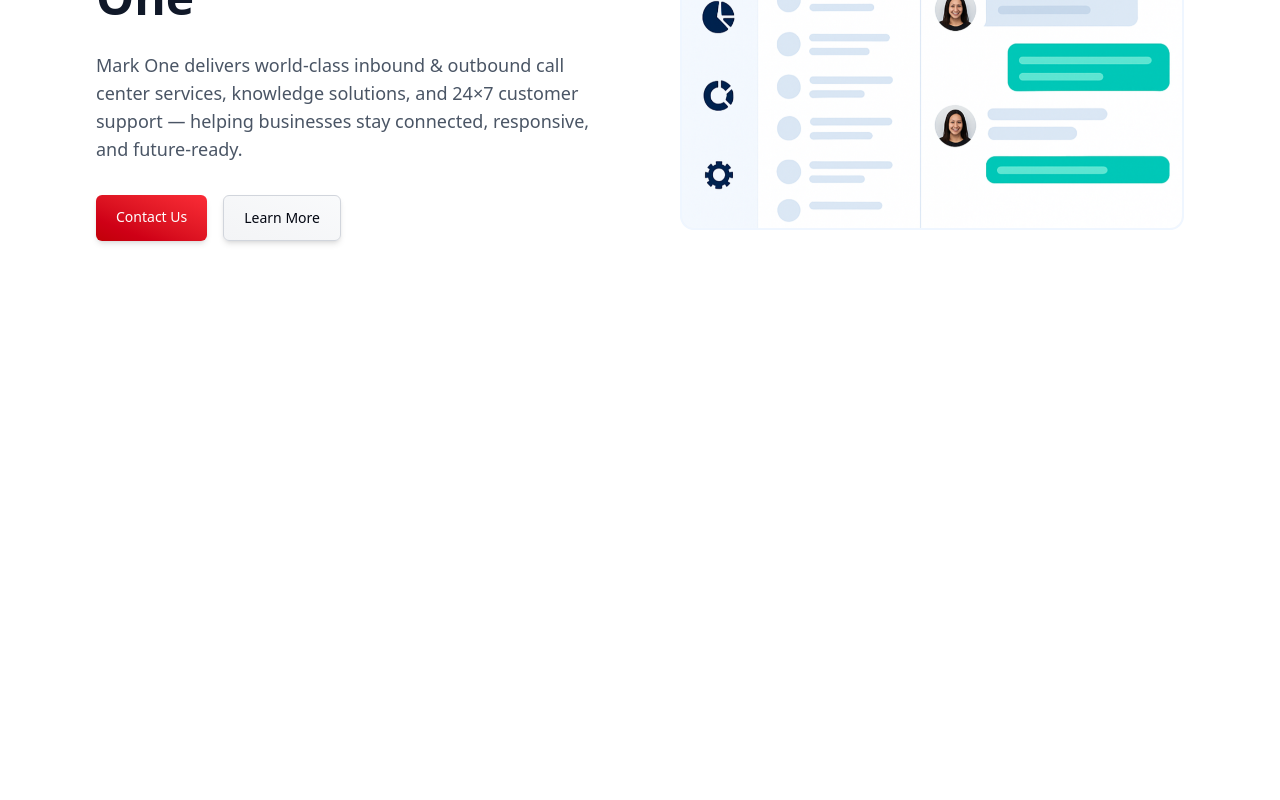
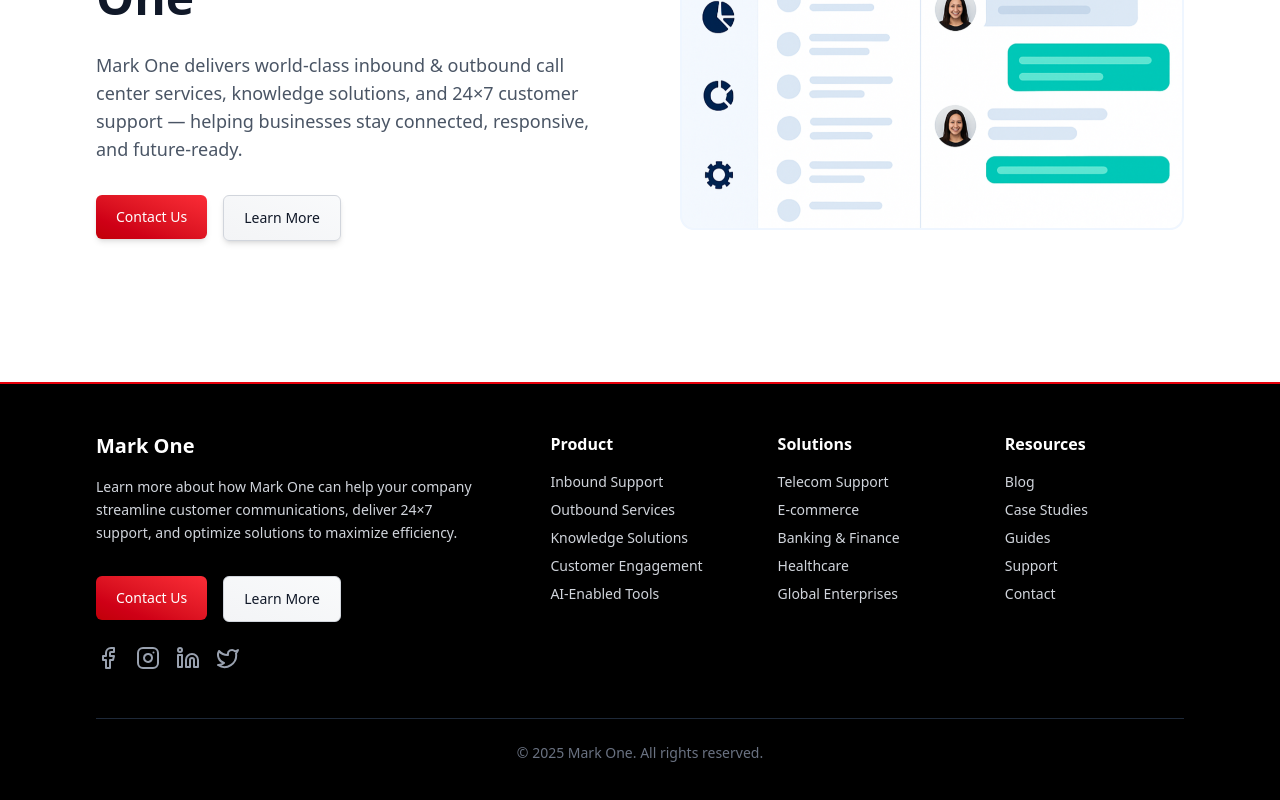
Before and after one commit to Mark-One-Technocoms/mark-one, a React (Vite) app: page / in a window 1280 px wide. Shown: the part 418-1218 px from the top of the page. Before the commit the page ends 800 px from the top, so only its background shows below. Built offline with nearby package versions, Linux system fonts and the light colour scheme.

Commit message:
add footer component

```diff
--- a/src/App.jsx
+++ b/src/App.jsx
@@ -9,7 +9,7 @@
       <div className="max-w-[1920px] mt-12 sm:mt-16 mx-auto px-4 md:px-6 lg:px-12 xl:px-24">
         <Outlet />
       </div>
-      {/* <Footer /> */}
+      <Footer />
     </>
   );
 }
--- a/src/components/Footer/Footer.jsx
+++ b/src/components/Footer/Footer.jsx
@@ -1,9 +1,145 @@
-import React from 'react'
+import { Link } from "react-router-dom";
+import { Button } from "..";
+import { socialMediaLinks } from "@/constants";
 
 const Footer = () => {
   return (
-    <div>Footer</div>
-  )
-}
+    <footer className="bg-black text-gray-300 py-12 px-6 md:px-12 lg:px-24 border-t-2 border-red-600">
+      <div className="grid sm:grid-cols-3 md:grid-cols-5 lg:grid-cols-5 gap-12">
+        {/* Company Info */}
+        <div className="sm:col-span-3 md:col-span-2">
+          <h2 className="text-white text-xl font-semibold">Mark One</h2>
+          <p className="mt-4 text-sm leading-relaxed max-w-sm">
+            Learn more about how Mark One can help your company streamline
+            customer communications, deliver 24×7 support, and optimize
+            solutions to maximize efficiency.
+          </p>
+          <div className="mt-8 flex gap-4">
+            <Link to="contact">
+              <Button type="primary" size="lg" label="Contact Us" />
+            </Link>
+            <Link to="our-story">
+              <Button type="secondary" size="lg" label="Learn More" />
+            </Link>
+          </div>
 
-export default Footer
+          {/* Social Icons */}
+          <div className="flex gap-4 mt-6 text-gray-400">
+            {socialMediaLinks.map((socialMediaLink) => (
+              <Link
+                key={socialMediaLink.id}
+                to={socialMediaLink.to}
+                className="text-gray-400 hover:text-blue-400 transition-colors duration-300"
+              >
+                <socialMediaLink.icon className="size-6" />
+              </Link>
+            ))}
+          </div>
+        </div>
+
+        {/* Product */}
+        <div>
+          <h3 className="text-white font-semibold mb-4">Product</h3>
+          <ul className="space-y-2 text-sm">
+            <li>
+              <a href="#" className="hover:text-white">
+                Inbound Support
+              </a>
+            </li>
+            <li>
+              <a href="#" className="hover:text-white">
+                Outbound Services
+              </a>
+            </li>
+            <li>
+              <a href="#" className="hover:text-white">
+                Knowledge Solutions
+              </a>
+            </li>
+            <li>
+              <a href="#" className="hover:text-white">
+                Customer Engagement
+              </a>
+            </li>
+            <li>
+              <a href="#" className="hover:text-white">
+                AI-Enabled Tools
+              </a>
+            </li>
+          </ul>
+        </div>
+
+        {/* Solutions */}
+        <div>
+          <h3 className="text-white font-semibold mb-4">Solutions</h3>
+          <ul className="space-y-2 text-sm">
+            <li>
+              <a href="#" className="hover:text-white">
+                Telecom Support
+              </a>
+            </li>
+            <li>
+              <a href="#" className="hover:text-white">
+                E-commerce
+              </a>
+            </li>
+            <li>
+              <a href="#" className="hover:text-white">
+                Banking & Finance
+              </a>
+            </li>
+            <li>
+              <a href="#" className="hover:text-white">
+                Healthcare
+              </a>
+            </li>
+            <li>
+              <a href="#" className="hover:text-white">
+                Global Enterprises
+              </a>
+            </li>
+          </ul>
+        </div>
+
+        {/* Resources */}
+        <div>
+          <h3 className="text-white font-semibold mb-4">Resources</h3>
+          <ul className="space-y-2 text-sm">
+            <li>
+              <a href="#" className="hover:text-white">
+                Blog
+              </a>
+            </li>
+            <li>
+              <a href="#" className="hover:text-white">
+                Case Studies
+              </a>
+            </li>
+            <li>
+              <a href="#" className="hover:text-white">
+                Guides
+              </a>
+            </li>
+            <li>
+              <a href="#" className="hover:text-white">
+                Support
+              </a>
+            </li>
+            <li>
+              <a href="#" className="hover:text-white">
+                Contact
+              </a>
+            </li>
+          </ul>
+        </div>
+      </div>
+
+      {/* Bottom Line */}
+      <div className="mt-12 border-t border-gray-800 pt-6 text-center text-sm text-gray-500">
+        © {new Date().getFullYear()} Mark One. All rights reserved.
+      </div>
+    </footer>
+  );
+};
+
+export default Footer;
--- a/src/components/Generic/Button.jsx
+++ b/src/components/Generic/Button.jsx
@@ -10,7 +10,7 @@
     type === "primary"
       ? "from-red-700 to-red-500 hover:from-red-500 hover:to-red-700 text-white"
       : type === "secondary"
-      ? "border border-gray-300 from-gray-100 to-gray-50 hover:from-gray-50 hover:to-gray-100"
+      ? "border border-gray-300 from-gray-100 to-gray-50 hover:from-gray-50 hover:to-gray-100 text-gray-900"
       : type === "outline"
       ? ""
       : "";
--- a/src/components/Hero/Hero.jsx
+++ b/src/components/Hero/Hero.jsx
@@ -1,10 +1,11 @@
+import { Link } from "react-router-dom";
 import { Button } from "..";
-import Img from "../../assets/heroImage.png";
+import Img from "@/assets/heroImage.png";
 
 const Hero = () => {
   return (
     <section className="h-[calc(100vh-64px)] py-10 sm:mt-0 flex flex-col lg:flex-row lg:justify-between lg:items-center gap-10 lg:gap-20">
-      {/* Left Content */}
+      {/* Hero Content */}
       <div className="lg:w-1/2">
         <h1 className="text-3xl lg:text-4xl xl:text-5xl font-bold text-gray-900 leading-tight">
           Smart customer communication, <br /> powered by Mark One
@@ -14,13 +15,19 @@
           knowledge solutions, and 24×7 customer support — helping businesses
           stay connected, responsive, and future-ready.
         </p>
+
+        {/* CTA Buttons */}
         <div className="mt-8 flex gap-4">
-          <Button type="primary" size="lg" label="Contact Us" />
-          <Button type="secondary" size="lg" label="Learn More" />
+          <Link to="contact">
+            <Button type="primary" size="lg" label="Contact Us" />
+          </Link>
+          <Link to="our-story">
+            <Button type="secondary" size="lg" label="Learn More" />
+          </Link>
         </div>
       </div>
 
-      {/* Right Content - Placeholder for Illustration */}
+      {/* Placeholder for Illustration */}
       <div className="lg:w-1/2 border-8 rounded-2xl bg-gray-100 border-gray-100 lg:border-none">
         <img
           src={Img}
--- a/src/constants.js
+++ b/src/constants.js
@@ -1,74 +1,87 @@
+import { Facebook, Instagram, Linkedin, Twitter } from "lucide-react";
+
 export const navItems = [
   { id: 1, label: "Home", to: "/" },
   {
-    id: 4,
+    id: 2,
     label: "About Us",
     to: "",
     items: [
-      { id: 1, label: "Our Story", to: "Our Story" },
-      { id: 2, label: "Core Values & Strategy", to: "Core Values & Strategy" },
-      { id: 3, label: "Leadership", to: "Leadership" },
-      { id: 4, label: "Careers", to: "Careers" },
+      { id: 1, label: "Our Story", to: "our-story" },
+      {
+        id: 2,
+        label: "Core Values & Strategy",
+        to: "core-values-and-strategy",
+      },
+      { id: 3, label: "Leadership", to: "leadership" },
+      { id: 4, label: "Careers", to: "careers" },
+    ],
+  },
+  {
+    id: 3,
+    label: "Advantage",
+    to: "",
+    items: [
+      { id: 1, label: "Overview", to: "overview" },
+      { id: 2, label: "Value Proposition", to: "value-proposition" },
+      { id: 3, label: "Delivery Models", to: "delivery-models" },
+      {
+        id: 4,
+        label: "research-infrastructure",
+        to: "research-infrastructure",
+      },
+      {
+        id: 5,
+        label: "Certifications and Compliance",
+        to: "certifications-and-compliance",
+      },
+    ],
+  },
+  {
+    id: 4,
+    label: "Products",
+    to: "",
+    items: [
+      { id: 1, label: "Knowledge Services", to: "knowledge-services" },
+      { id: 2, label: "Information Services", to: "information-services" },
+      { id: 3, label: "Transaction Processing", to: "transaction-processing" },
     ],
   },
   {
     id: 5,
-    label: "Advantage",
-    to: "",
-    items: [
-      { id: 1, label: "Overview", to: "Overview" },
-      { id: 2, label: "Value Proposition", to: "Value Proposition" },
-      { id: 3, label: "Delivery Models", to: "Delivery Models" },
-      {
-        id: 4,
-        label: "Research Infrastructure",
-        to: "Research Infrastructure",
-      },
-      {
-        id: 5,
-        label: "Certifications and Compliance",
-        to: "Certifications and Compliance",
-      },
-    ],
-  },
-  {
-    id: 6,
-    label: "Products",
-    to: "",
-    items: [
-      { id: 1, label: "Knowledge Services", to: "Knowledge Services" },
-      { id: 2, label: "Information Services", to: "Information Services" },
-      { id: 3, label: "Transaction Processing", to: "Transaction Processing" },
-    ],
-  },
-  {
-    id: 7,
     label: "Training & Certification",
     to: "",
     items: [
-      { id: 1, label: "Overview", to: "Overview" },
-      { id: 2, label: "Management Roles", to: "Management Roles" },
-      { id: 3, label: "Supervisory Roles", to: "Supervisory Roles" },
-      { id: 4, label: "Frontline Roles", to: "Frontline Roles" },
+      { id: 1, label: "Overview", to: "overview" },
+      { id: 2, label: "Management Roles", to: "management-roles" },
+      { id: 3, label: "Supervisory Roles", to: "supervisory-roles" },
+      { id: 4, label: "Frontline Roles", to: "frontline-roles" },
       {
         id: 5,
         label: "Frontline Certification",
-        to: "Frontline Certification",
+        to: "frontline-certification",
       },
       {
         id: 6,
         label: "Designing & Analyzing Customer Satisfaction",
-        to: "Designing & Analyzing Customer Satisfaction",
+        to: "designing-and-analyzing-customer-satisfaction",
       },
       {
         id: 7,
         label: "Designing and Managing Mystery Shopper Program",
-        to: "Designing and Managing Mystery Shopper Program",
+        to: "designing-and-managing-mystery-shopper-program",
       },
-      { id: 8, label: "Full Course Listing", to: "Full Course Listing" },
+      { id: 8, label: "Full Course Listing", to: "full-course-listing" },
     ],
   },
-  { id: 2, label: "Resources", to: "/resources" },
-  { id: 8, label: "Industries", to: "/Industries" },
-  { id: 8, label: "Contact Us", to: "/contact" },
+  { id: 6, label: "Resources", to: "resources" },
+  { id: 7, label: "Industries", to: "industries" },
+  { id: 8, label: "Contact Us", to: "contact" },
 ];
+
+export const socialMediaLinks = [
+  { id: 1, label: "facebook", to: "#", icon: Facebook },
+  { id: 2, label: "instagram", to: "#", icon: Instagram },
+  { id: 3, label: "linkedin", to: "#", icon: Linkedin },
+  { id: 4, label: "twitter", to: "#", icon: Twitter },
+];
```
Also changed, not shown: src/assets/heroImage2.png (deleted).
